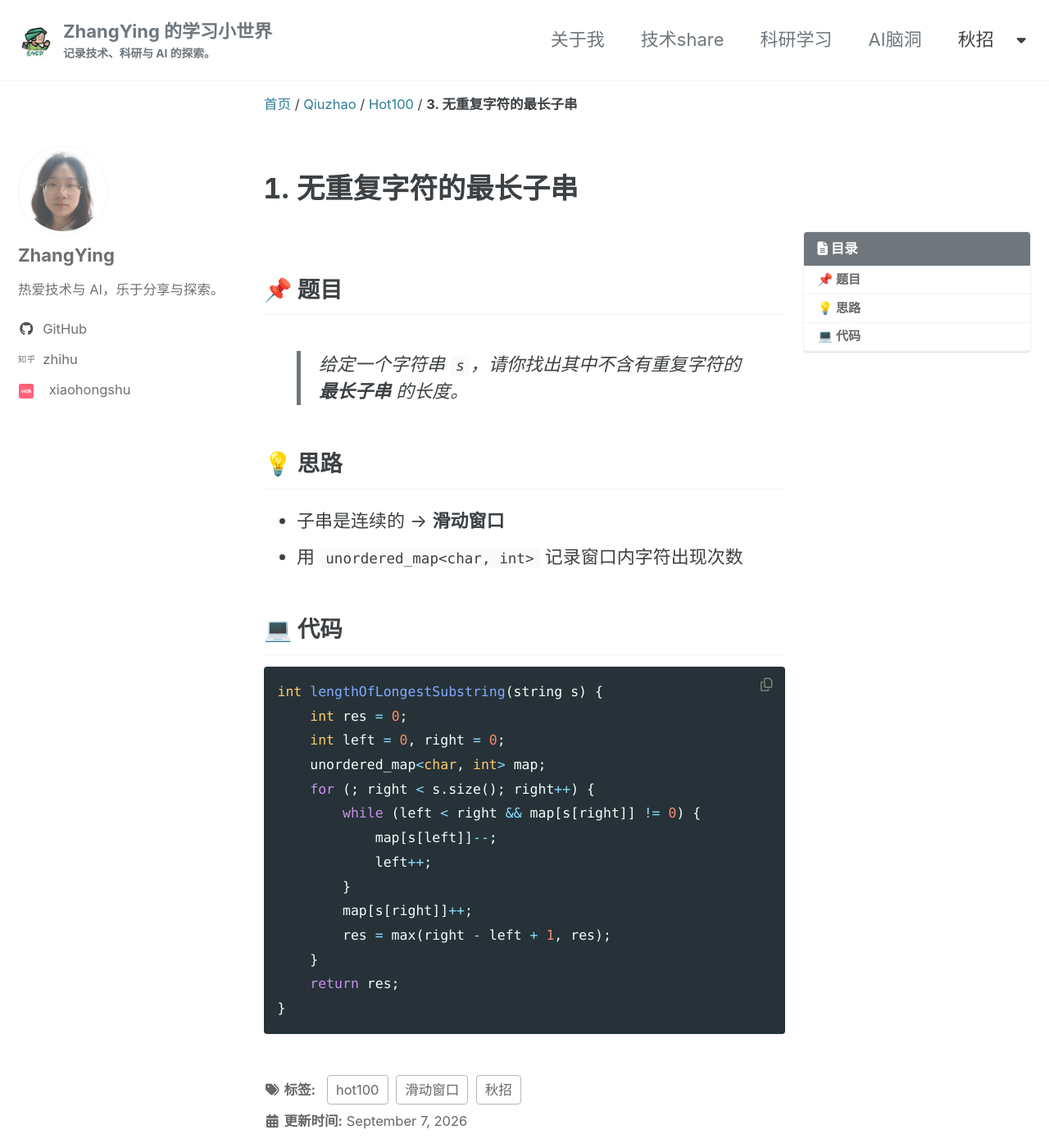
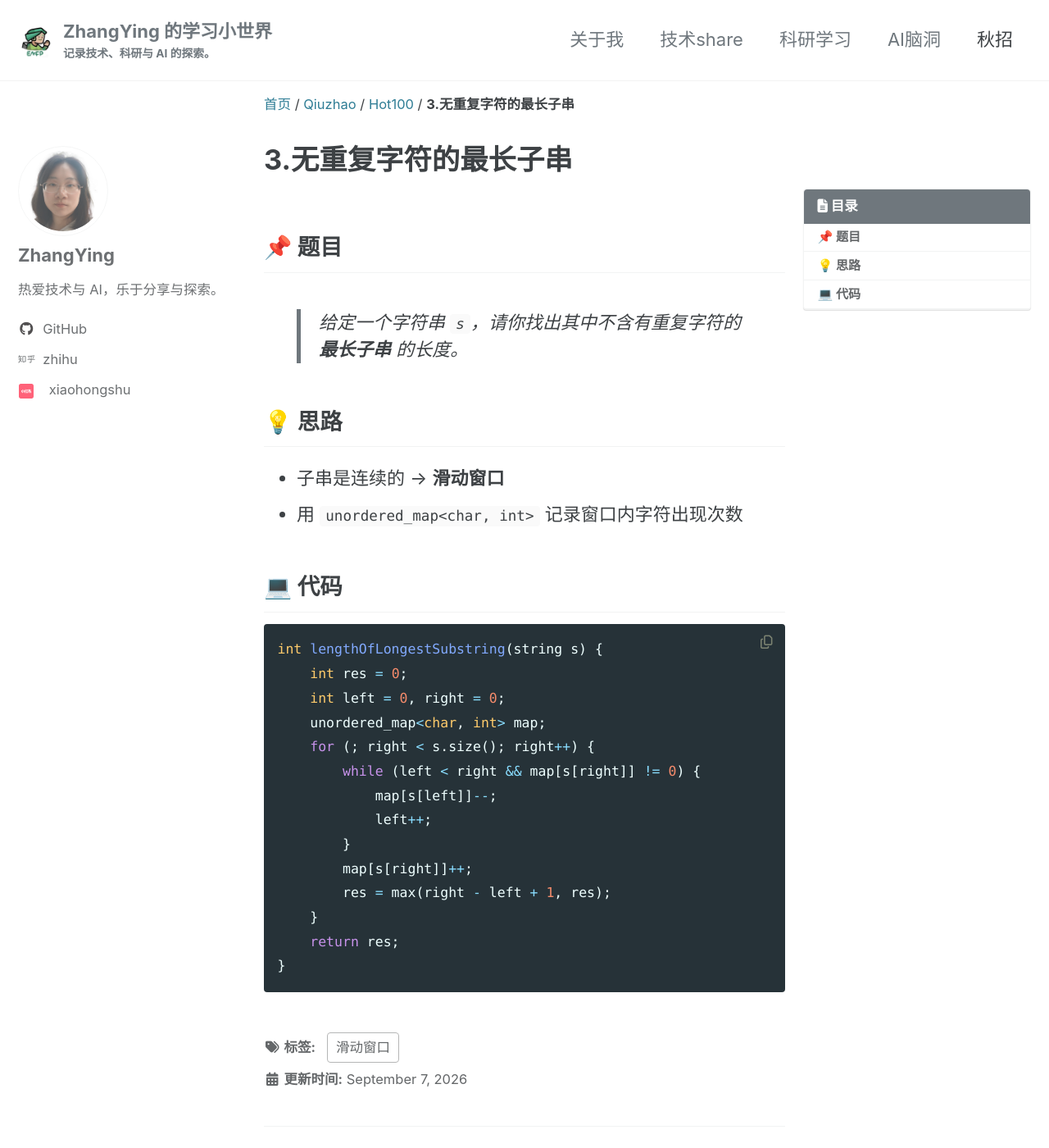
Before and after one commit to CodingZY/CodingZY.github.io, a Jekyll site: the page built from _hot100/3.无重复字符的最长子串.md, in a window 1280 px wide and 1400 px high. Shown: the whole window at 82% size. Built offline with Jekyll 4.4.1, drawn with Linux system fonts in a browser that asks for light colours; cached includes are drawn as plain includes; comment, search, counter and statistics services are not loaded.

Commit message:
秋招下拉改为悬停展开并去掉箭头；hot100 标题改回与文件名一致
Co-Authored-By: Kscc <noreply@owtffssent.com>

```diff
--- a/_hot100/3.无重复字符的最长子串.md
+++ b/_hot100/3.无重复字符的最长子串.md
@@ -1,7 +1,7 @@
 ---
-title: "3. 无重复字符的最长子串"
+title: "3.无重复字符的最长子串"
 date: 2026-09-07
-tags: [秋招, hot100, 滑动窗口]
+tags: [滑动窗口]
 ---
 
 ## 📌 题目
--- a/_includes/masthead.html
+++ b/_includes/masthead.html
@@ -21,9 +21,6 @@
                     class="masthead__dropdown-title"
                     {% if link.description %} title="{{ link.description }}"{% endif %}
                   >{{ link.title }}</a>
-                  <button class="masthead__dropdown-toggle" type="button" aria-label="展开子菜单">
-                    <i class="fas fa-caret-down"></i>
-                  </button>
                   <ul class="masthead__dropdown-menu">
                     {%- for child in link.children -%}
                       <li>
--- a/_sass/custom_overrides.scss
+++ b/_sass/custom_overrides.scss
@@ -15,7 +15,7 @@
   }
 }
 
-// Masthead dropdown menu (for nav items with children, e.g. 秋招)
+// Masthead dropdown menu (for nav items with children, e.g. 秋招) — hover to open
 .masthead__menu-item .masthead__dropdown {
   position: relative;
   display: inline-flex;
@@ -23,23 +23,6 @@
 
   .masthead__dropdown-title {
     color: inherit;
-  }
-
-  .masthead__dropdown-toggle {
-    padding: 0 0.35em;
-    border: 0;
-    background: transparent;
-    color: inherit;
-    cursor: pointer;
-    font-size: 0.8em;
-
-    i {
-      transition: transform 0.2s ease;
-    }
-
-    &.is-open i {
-      transform: rotate(180deg);
-    }
   }
 
   .masthead__dropdown-menu {
@@ -68,7 +51,18 @@
     }
   }
 
-  &.is-open .masthead__dropdown-menu {
+  // 悬停展开（加 padding-top 避免鼠标移动间隙导致菜单收起）
+  &:hover .masthead__dropdown-menu,
+  &:focus-within .masthead__dropdown-menu {
     display: block;
   }
+
+  .masthead__dropdown-menu::before {
+    content: "";
+    position: absolute;
+    top: -0.5em;
+    left: 0;
+    width: 100%;
+    height: 0.5em;
+  }
 }
```
Also changed, not shown: other parts of _includes/masthead.html (+0 -24 lines), _hot100/438.字符串中所有字符串异位词.md (+1 -1 lines).
